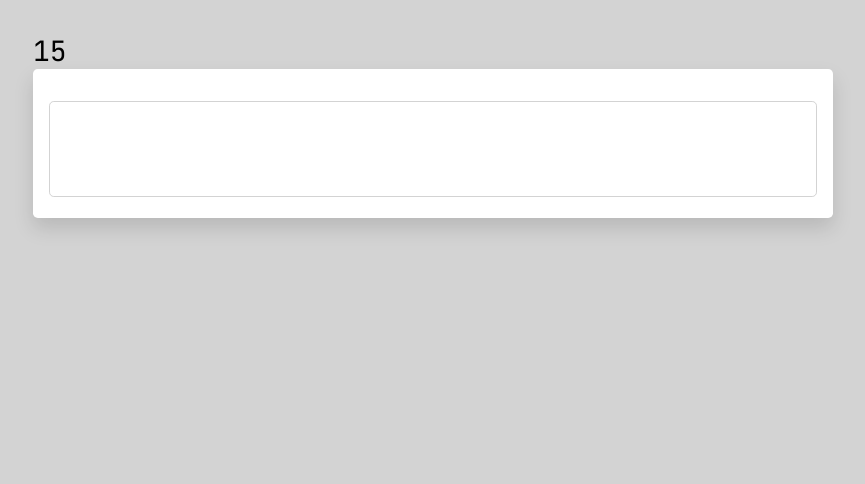
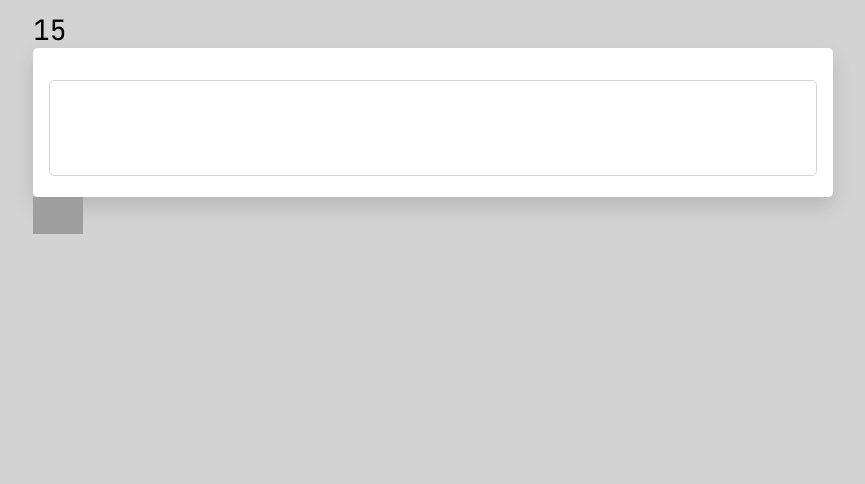
Before and after one commit to ashahnami/typing-game, a PHP site: page / in a window 1280 px wide. Shown: the part 340-824 px from the top of the page, without its empty margins (163-1028 px from the left). Run offline with PHP 8.4, Linux system fonts and the light colour scheme; the visitor is signed in with stand-in values (Sample User, id 1); data that the repository does not hold is empty; grey boxes are pictures that could not be loaded.

Commit message:
leaderboard icon

```diff
--- a/index.php
+++ b/index.php
@@ -55,6 +55,10 @@ if(isset($_SESSION['userID'])) // checks if the userID session variable is set
             <textarea class="inputQuote" id="inputQuote"></textarea> <!-- creates area where quote can be typed out -->
         </div>
 
+
+        <a href="leaderboard.php"><img src="https://cdn-icons.flaticon.com/png/512/3567/premium/3567946.png?token=exp=1644778633~hmac=74b2d13f169a56029be6c4cce0ac410f"
+            style="width:50px"></a>
+
     </div>
 
 
```
